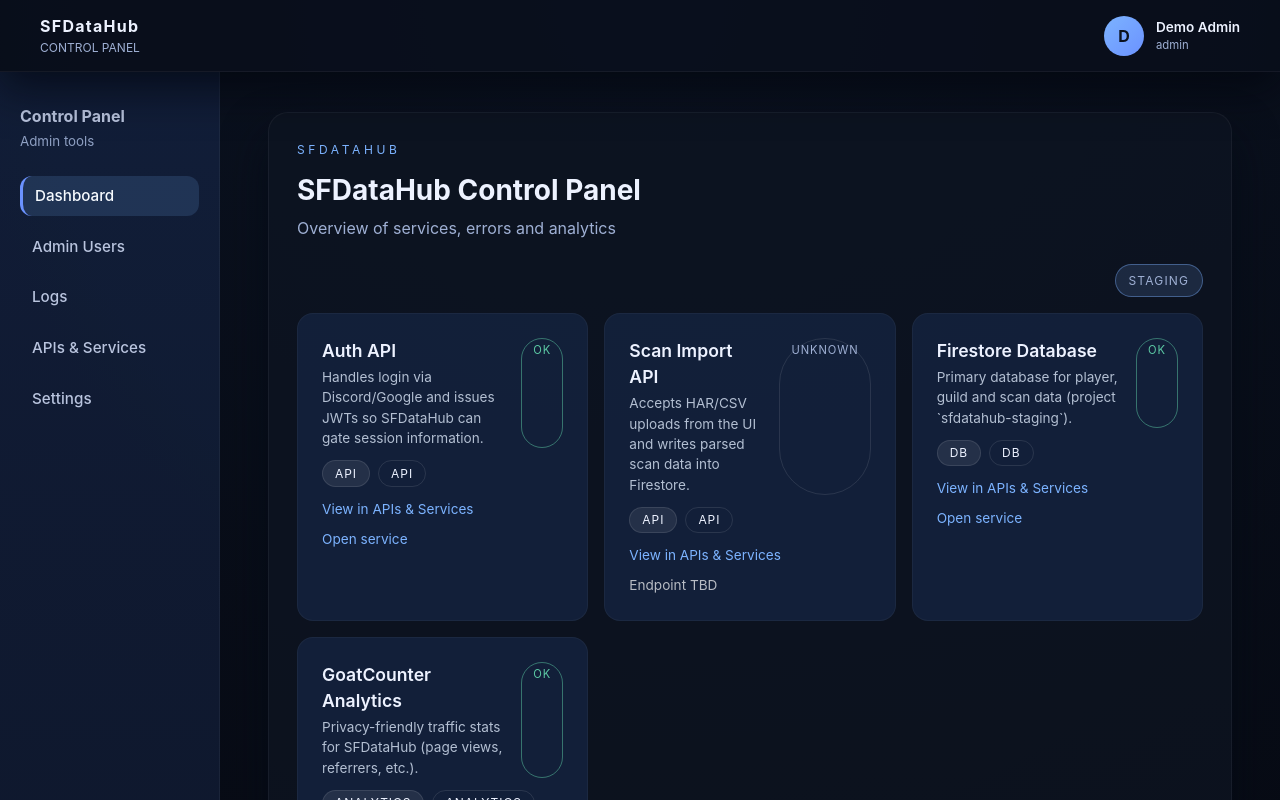
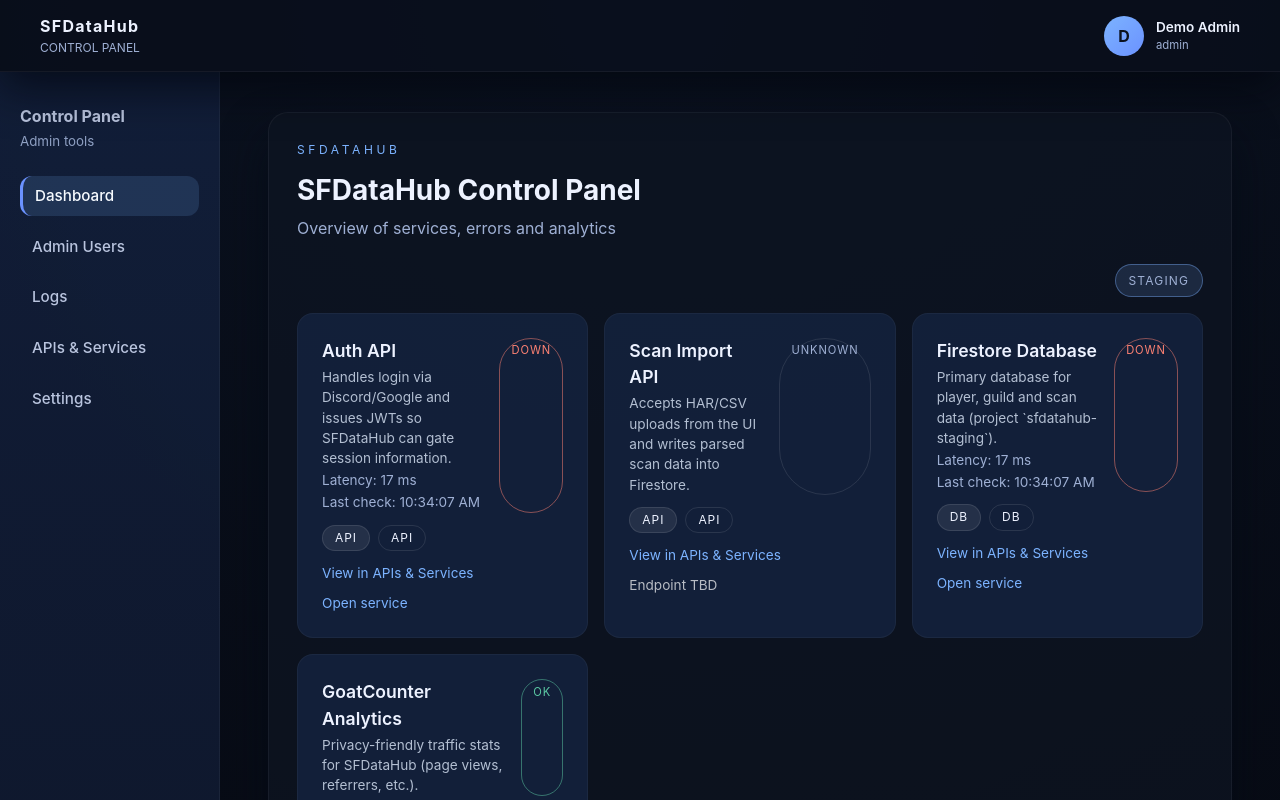
Before and after one commit to SFDataHub/control-panel, a React (Vite) app: page / in a window 1280 px wide. Shown: the top 800 px of the page. Built offline with nearby package versions, Linux system fonts and the light colour scheme; no server answers.

Commit message:
Add live health checks for Auth API and Firestore

```diff
--- a/src/App.css
+++ b/src/App.css
@@ -596,6 +596,18 @@
   color: #edf2ff;
 }
 
+.service-card__meta {
+  margin: 0.1rem 0 0;
+  font-size: 0.85rem;
+  color: #9fb0d4;
+}
+
+.service-card__error {
+  margin: 0.2rem 0 0;
+  font-size: 0.85rem;
+  color: #ff8273;
+}
+
 .service-card--catalog .service-card__actions {
   margin-top: 0.25rem;
 }
--- a/src/config/services.ts
+++ b/src/config/services.ts
@@ -1,6 +1,19 @@
 export type ServiceKind = "api" | "db" | "analytics" | "worker" | "other";
 export type ServiceStatus = "ok" | "degraded" | "down" | "unknown";
 export type ServiceId = "auth-api" | "scan-import-api" | "firestore" | "goatcounter" | "other";
+
+export type ServiceHealthCheck =
+  | {
+      type: "http";
+      url: string;
+      timeoutMs?: number;
+    }
+  | {
+      type: "firestore";
+      firestoreCollection: string;
+      firestoreDocument?: string;
+      timeoutMs?: number;
+    };
 
 export type Service = {
   id: ServiceId;
@@ -11,6 +24,7 @@
   url?: string;
   docsUrl?: string;
   owner?: string;
+  healthCheck?: ServiceHealthCheck;
 };
 
 export const coreServices: Service[] = [
@@ -24,6 +38,11 @@
     status: "ok",
     docsUrl: "",
     owner: "Backend",
+    healthCheck: {
+      type: "http",
+      url: "https://authapi-57ravjntpa-ew.a.run.app/health",
+      timeoutMs: 5000,
+    },
   },
   {
     id: "scan-import-api",
@@ -43,6 +62,12 @@
     status: "ok",
     docsUrl: "",
     owner: "Infra",
+    healthCheck: {
+      type: "firestore",
+      firestoreCollection: "stats_public",
+      firestoreDocument: "toplists_bundle_v1",
+      timeoutMs: 5000,
+    },
   },
   {
     id: "goatcounter",
--- /dev/null
+++ b/src/hooks/useServiceHealth.ts
@@ -0,0 +1,162 @@
+import { useCallback, useEffect, useMemo, useState } from "react";
+import { coreServices } from "../config/services";
+import type { Service, ServiceId, ServiceStatus } from "../config/services";
+
+export type HealthStatus = ServiceStatus;
+
+export type ServiceHealthEntry = {
+  status: HealthStatus;
+  latencyMs?: number;
+  checkedAt?: string;
+  errorMessage?: string;
+};
+
+export type ServiceHealthState = Record<ServiceId, ServiceHealthEntry>;
+
+type UseServiceHealthResult = {
+  healthMap: ServiceHealthState;
+  isLoading: boolean;
+  error?: string;
+  refresh: () => Promise<void>;
+};
+
+const defaultTimeout = 6000;
+
+function mapHttpStatus(status: number): HealthStatus {
+  if (status === 200) return "ok";
+  if (status >= 500) return "down";
+  if (status >= 400) return "degraded";
+  return "unknown";
+}
+
+async function checkHttpHealth(url: string, timeoutMs?: number): Promise<ServiceHealthEntry> {
+  const controller = new AbortController();
+  const timer = setTimeout(() => controller.abort(), timeoutMs ?? defaultTimeout);
+  const start = performance.now();
+  try {
+    const response = await fetch(url, { method: "GET", signal: controller.signal });
+    const latencyMs = Math.round(performance.now() - start);
+    const status = mapHttpStatus(response.status);
+    clearTimeout(timer);
+    return {
+      status,
+      latencyMs,
+      checkedAt: new Date().toISOString(),
+      errorMessage: response.ok ? undefined : `HTTP ${response.status}`,
+    };
+  } catch (error) {
+    clearTimeout(timer);
+    const message = error instanceof Error ? error.message : "Network error";
+    return {
+      status: error instanceof DOMException && error.name === "AbortError" ? "down" : "down",
+      latencyMs: Math.round(performance.now() - start),
+      checkedAt: new Date().toISOString(),
+      errorMessage: message,
+    };
+  }
+}
+
+async function checkFirestoreHealth(
+  projectId: string | undefined,
+  collection: string,
+  document: string | undefined,
+  timeoutMs?: number,
+): Promise<ServiceHealthEntry> {
+  if (!projectId) {
+    return {
+      status: "unknown",
+      errorMessage: "Missing Firestore projectId (VITE_FIREBASE_PROJECT_ID)",
+      checkedAt: new Date().toISOString(),
+    };
+  }
+  const apiKey = import.meta.env.VITE_FIREBASE_API_KEY as string | undefined;
+  const targetPath = document ? `${collection}/${document}` : collection;
+  const baseUrl = `https://firestore.googleapis.com/v1/projects/${projectId}/databases/(default)/documents/${targetPath}`;
+  const url = apiKey ? `${baseUrl}?pageSize=1&key=${apiKey}` : `${baseUrl}?pageSize=1`;
+
+  const controller = new AbortController();
+  const timer = setTimeout(() => controller.abort(), timeoutMs ?? defaultTimeout);
+  const start = performance.now();
+
+  try {
+    const response = await fetch(url, { method: "GET", signal: controller.signal });
+    const latencyMs = Math.round(performance.now() - start);
+    clearTimeout(timer);
+    if (response.ok) {
+      return { status: "ok", latencyMs, checkedAt: new Date().toISOString() };
+    }
+    return {
+      status: response.status >= 500 ? "down" : "degraded",
+      latencyMs,
+      checkedAt: new Date().toISOString(),
+      errorMessage: `HTTP ${response.status}`,
+    };
+  } catch (error) {
+    clearTimeout(timer);
+    const message = error instanceof Error ? error.message : "Network error";
+    return {
+      status: "down",
+      latencyMs: Math.round(performance.now() - start),
+      checkedAt: new Date().toISOString(),
+      errorMessage: message,
+    };
+  }
+}
+
+async function runHealthCheck(service: Service): Promise<[ServiceId, ServiceHealthEntry]> {
+  const { healthCheck } = service;
+  if (!healthCheck) {
+    return [service.id, { status: service.status ?? "unknown" }];
+  }
+
+  if (healthCheck.type === "http") {
+    const result = await checkHttpHealth(healthCheck.url, healthCheck.timeoutMs);
+    return [service.id, result];
+  }
+
+  const projectId = import.meta.env.VITE_FIREBASE_PROJECT_ID as string | undefined;
+  const result = await checkFirestoreHealth(
+    projectId,
+    healthCheck.firestoreCollection,
+    healthCheck.firestoreDocument,
+    healthCheck.timeoutMs,
+  );
+  return [service.id, result];
+}
+
+export default function useServiceHealth(services: Service[] = coreServices): UseServiceHealthResult {
+  const [healthMap, setHealthMap] = useState<ServiceHealthState>({});
+  const [isLoading, setIsLoading] = useState(false);
+  const [error, setError] = useState<string | undefined>(undefined);
+
+  const servicesWithHealth = useMemo(() => services.filter((svc) => svc.healthCheck), [services]);
+
+  const refresh = useCallback(async () => {
+    if (servicesWithHealth.length === 0) {
+      setHealthMap({});
+      return;
+    }
+    setIsLoading(true);
+    setError(undefined);
+    try {
+      const results = await Promise.all(servicesWithHealth.map((svc) => runHealthCheck(svc)));
+      const next: ServiceHealthState = {};
+      for (const [id, entry] of results) {
+        next[id] = entry;
+      }
+      setHealthMap(next);
+    } catch (err) {
+      const message = err instanceof Error ? err.message : "Health check failed";
+      setError(message);
+    } finally {
+      setIsLoading(false);
+    }
+  }, [servicesWithHealth]);
+
+  useEffect(() => {
+    refresh();
+    // eslint-disable-next-line react-hooks/exhaustive-deps
+  }, []);
+
+  return { healthMap, isLoading, error, refresh };
+}
--- a/src/pages/ApiStatusPage.tsx
+++ b/src/pages/ApiStatusPage.tsx
@@ -5,6 +5,7 @@
 import { coreServices } from "../config/services";
 import type { Service, ServiceKind, ServiceStatus } from "../config/services";
 import type { LogServiceId } from "../config/logs";
+import useServiceHealth from "../hooks/useServiceHealth";
 
 type KindFilter = ServiceKind | "all";
 type StatusFilter = ServiceStatus | "all";
@@ -46,6 +47,7 @@
 
 export default function ApiStatusPage() {
   const navigate = useNavigate();
+  const { healthMap, isLoading } = useServiceHealth(coreServices);
   const [kindFilter, setKindFilter] = useState<KindFilter>("all");
   const [statusFilter, setStatusFilter] = useState<StatusFilter>("all");
   const [searchTerm, setSearchTerm] = useState("");
@@ -55,6 +57,9 @@
     const query = normalizeSearch(searchTerm);
 
     return coreServices.filter((service) => {
+      const healthStatus = healthMap[service.id]?.status;
+      const effectiveStatus = healthStatus ?? service.status ?? "unknown";
+
       if (kindFilter !== "all") {
         if (kindFilter === "other") {
           if (service.kind !== "other" && service.kind !== "worker") {
@@ -65,8 +70,7 @@
         }
       }
 
-      const serviceStatus = service.status ?? "unknown";
-      if (statusFilter !== "all" && serviceStatus !== statusFilter) {
+      if (statusFilter !== "all" && effectiveStatus !== statusFilter) {
         return false;
       }
 
@@ -76,7 +80,7 @@
 
       return true;
     });
-  }, [kindFilter, statusFilter, searchTerm]);
+  }, [kindFilter, statusFilter, searchTerm, healthMap]);
 
   const openLogs = (serviceId: LogServiceId) => {
     navigate("/logs", { state: { defaultFilters: { service: serviceId } } });
@@ -130,13 +134,18 @@
 
       <div className="service-grid">
         {filteredServices.map((service) => {
-          const status = safeStatus(service);
+          const health = healthMap[service.id];
+          const status = health ? statusLabels[health.status] : safeStatus(service);
           return (
             <article key={service.id} className="service-card service-card--catalog">
               <header className="service-card__head">
                 <div>
                   <p className="service-card__name">{service.name}</p>
                   <p className="service-card__desc">{service.description}</p>
+                  {health?.latencyMs !== undefined && (
+                    <p className="service-card__meta">Latency: {health.latencyMs} ms</p>
+                  )}
+                  {isLoading && !health && <p className="service-card__meta">Checking health…</p>}
                 </div>
                 <div className="service-card__status">
                   <span className={`status-badge status-badge--${status.tone}`}>{status.label}</span>
@@ -181,9 +190,18 @@
               <h2>{activeService.name}</h2>
               <p className="service-detail-drawer__description">{activeService.description}</p>
             </div>
-            <button type="button" className="btn secondary" onClick={() => setActiveService(null)}>
-              Close
-            </button>
+            <div className="service-detail-drawer__header-meta">
+              <span
+                className={`status-chip status-chip--${
+                  healthMap[activeService.id]?.status ?? activeService.status ?? "unknown"
+                }`}
+              >
+                {statusLabels[healthMap[activeService.id]?.status ?? activeService.status ?? "unknown"]}
+              </span>
+              <button type="button" className="btn secondary" onClick={() => setActiveService(null)}>
+                Close
+              </button>
+            </div>
           </div>
           <div className="service-detail-drawer__meta">
             <div>
@@ -192,7 +210,9 @@
             </div>
             <div>
               <span>Status</span>
-              <strong>{safeStatus(activeService).label}</strong>
+              <strong>{(activeService && (healthMap[activeService.id]?.status
+                ? statusLabels[healthMap[activeService.id]!.status]
+                : safeStatus(activeService))).label}</strong>
             </div>
             <div>
               <span>Owner</span>
@@ -223,6 +243,11 @@
             How to debug issues for this service: capture failing requests, check logs with the prefilled filter,
             and loop in the listed owner if escalations are needed.
           </p>
+          {activeService && healthMap[activeService.id]?.errorMessage && (
+            <p className="service-detail-drawer__hint">
+              Last check failed: {healthMap[activeService.id]!.errorMessage}
+            </p>
+          )}
           <div className="service-detail-drawer__footer">
             <button type="button" className="btn secondary" onClick={() => openLogs(activeService.id)}>
               View logs for this service
--- a/src/pages/DashboardPage.tsx
+++ b/src/pages/DashboardPage.tsx
@@ -3,12 +3,13 @@
 import PageHeader from "../components/PageHeader";
 import { coreServices } from "../config/services";
 import type { Service } from "../config/services";
+import useServiceHealth from "../hooks/useServiceHealth";
 
-const serviceStatus: Record<string, { label: string; tone: "ok" | "warning" | "unknown" }> = {
-  "auth-api": { label: "OK", tone: "ok" },
-  "scan-import-api": { label: "Unknown", tone: "unknown" },
-  firestore: { label: "OK", tone: "ok" },
-  goatcounter: { label: "OK", tone: "ok" },
+const statusTone: Record<string, { label: string; tone: "ok" | "warning" | "down" | "unknown" }> = {
+  ok: { label: "OK", tone: "ok" },
+  degraded: { label: "Degraded", tone: "warning" },
+  down: { label: "Down", tone: "down" },
+  unknown: { label: "Unknown", tone: "unknown" },
 };
 
 const serviceKindLabels: Record<Service["kind"], string> = {
@@ -29,6 +30,8 @@
 };
 
 export default function DashboardPage() {
+  const { healthMap, isLoading } = useServiceHealth(coreServices);
+
   return (
     <ContentShell
       title="SFDataHub Control Panel"
@@ -46,13 +49,22 @@
 
       <div className="service-grid">
         {coreServices.map((service) => {
-          const status = serviceStatus[service.id] ?? { label: "Unknown", tone: "unknown" };
+          const health = healthMap[service.id];
+          const statusKey = health?.status ?? service.status ?? "unknown";
+          const status = statusTone[statusKey] ?? statusTone.unknown;
           return (
             <article key={service.id} className="service-card">
               <div className="service-card__head">
                 <div>
                   <p className="service-card__name">{service.name}</p>
                   <p className="service-card__desc">{service.description}</p>
+                  {isLoading && !health && <p className="service-card__meta">Checking health…</p>}
+                  {health?.latencyMs !== undefined && (
+                    <p className="service-card__meta">Latency: {health.latencyMs} ms</p>
+                  )}
+                  {health?.checkedAt && (
+                    <p className="service-card__meta">Last check: {new Date(health.checkedAt).toLocaleTimeString()}</p>
+                  )}
                 </div>
                 <span className={`status-badge status-badge--${status.tone}`}>{status.label}</span>
               </div>
```
Lines whose indentation alone changed are shown as unchanged.
